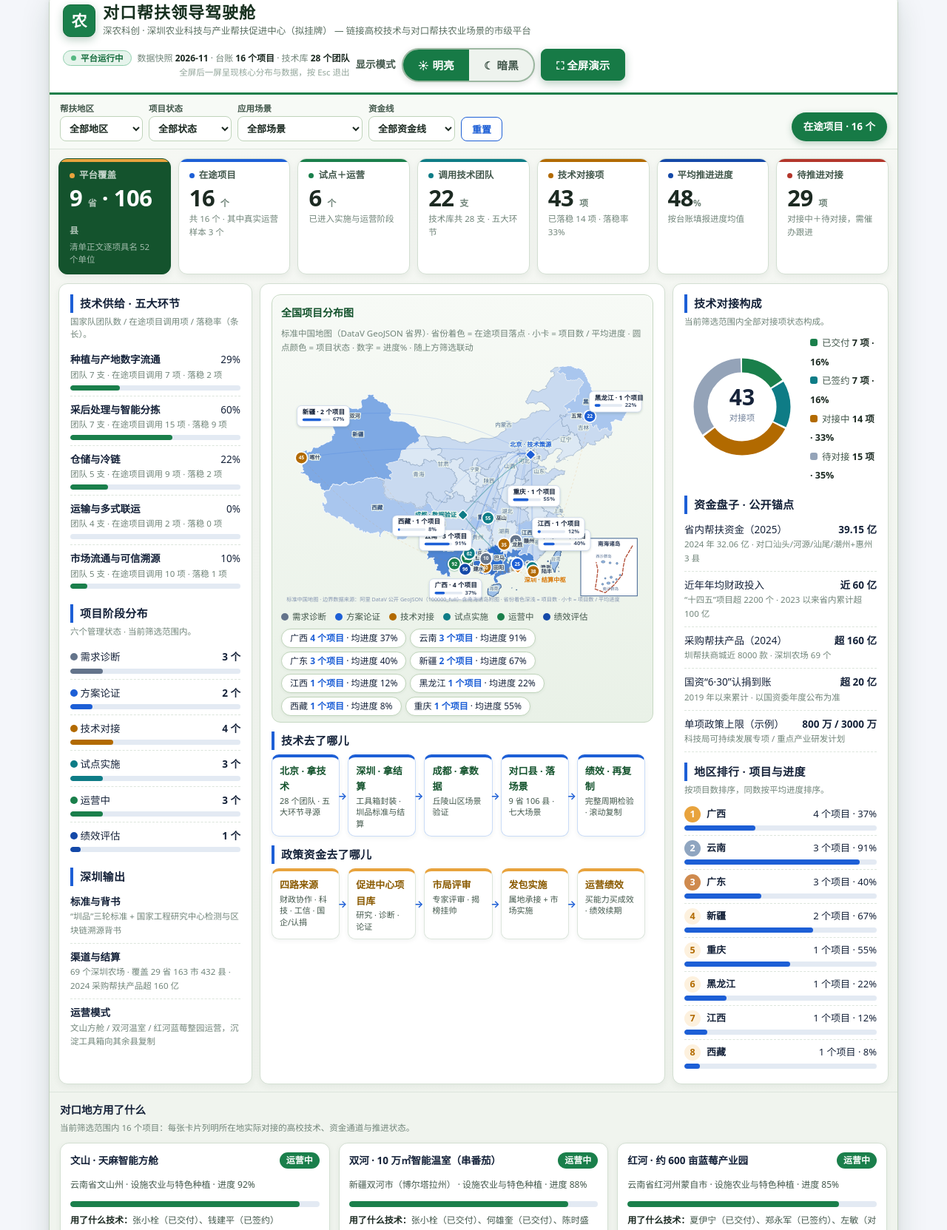
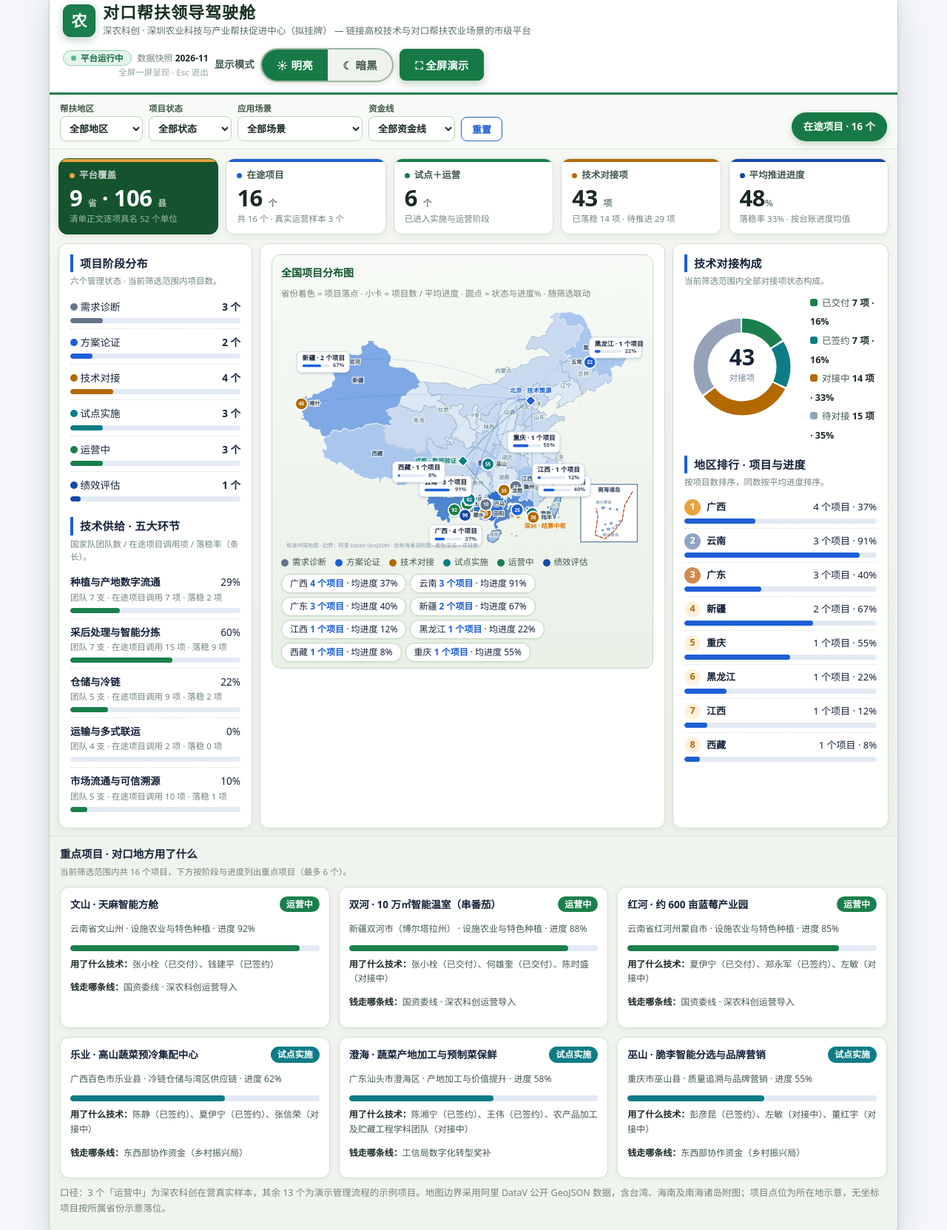
Before and after one commit to xiaohuan1228/duikou-bangfu, a plain HTML site: page index.html in a window 1280 px wide. Shown: the part 424-2087 px from the top of the page at 74% size. Drawn offline with Linux system fonts and the light colour scheme.

Commit message:
驾驶舱简化重组：全屏地图防遮挡，指标卡7减5，删重复板块

```diff
--- a/index.html
+++ b/index.html
@@ -176,14 +176,14 @@ footer{margin-top:44px;border-top:1px solid var(--line);padding-top:16px;color:v
 .cp-filters select{width:auto;min-width:112px;padding:6px 8px;font-size:13px;min-height:32px}
 .cp-filters .btn{min-height:32px;padding:6px 14px;font-size:13px}
 .cp-total{margin-left:auto;background:var(--blue);color:#fff;border-radius:8px;padding:7px 14px;font-size:13px;font-weight:700;white-space:nowrap}
-.cp-kpis{display:grid;grid-template-columns:repeat(7,1fr);gap:8px;padding:8px 10px 0;flex:none}
+.cp-kpis{display:grid;grid-template-columns:repeat(5,1fr);gap:8px;padding:8px 10px 0;flex:none}
 .cp-kpi{background:var(--card);border:1px solid var(--line);border-radius:8px;padding:9px 11px;min-width:0}
 .cp-kpi .dot{width:7px;height:7px;border-radius:50%;display:inline-block;margin-right:6px}
 .cp-kpi .lab{font-size:12px;color:var(--ink2);white-space:nowrap;overflow:hidden;text-overflow:ellipsis}
 .cp-kpi .val{font-size:24px;font-weight:800;line-height:1.2;font-variant-numeric:tabular-nums}
 .cp-kpi .val small{font-size:12px;font-weight:600;color:var(--ink2)}
 .cp-kpi .note2{font-size:11.5px;color:var(--ink3);line-height:1.45;white-space:nowrap;overflow:hidden;text-overflow:ellipsis}
-@media(max-width:1020px){.cp-kpis{grid-template-columns:repeat(4,1fr)}}
+@media(max-width:1020px){.cp-kpis{grid-template-columns:repeat(3,1fr)}}
 @media(max-width:560px){.cp-kpis{grid-template-columns:repeat(2,1fr)}.cp-title p{display:none}}
 .cp-main{display:grid;grid-template-columns:262px minmax(0,1fr) 292px;gap:8px;padding:8px 10px;align-items:stretch;min-height:0}
 .cp-shell:fullscreen .cp-main{flex:1}
@@ -385,8 +385,35 @@ footer{margin-top:44px;border-top:1px solid var(--line);padding-top:16px;color:v
 [data-theme="dark"] .cp-proj{border-color:#2f4a3a;box-shadow:none}
 [data-theme="dark"] .cp-bar{background:#2a3d31}
 [data-theme="dark"] .cp-shell:fullscreen,[data-theme="dark"] .cp-shell.cp-pseudo{background:linear-gradient(180deg,#16211b,#101713)}
-.cp-shell.cp-pseudo{position:fixed;inset:0;z-index:300;width:100%;height:100%;height:100dvh;border-radius:0;border:none;overflow-y:auto}
+.cp-shell.cp-pseudo{position:fixed;inset:0;z-index:300;width:100%;height:100%;height:100dvh;border-radius:0;border:none;overflow:hidden}
 body.cp-locked{overflow:hidden}
+
+/* ---------- 全屏遮挡修正 + 简化布局 ----------
+   全屏时外壳是定高 flex 列：头/筛选/KPI/底栏各占自然高度，中栏 flex:1 吃掉剩余高度；
+   地图列改为 flex 列，SVG 同时受宽与高约束（viewBox 等比 meet 缩放），
+   省份小卡、落点、附图框都在 SVG 内部随图缩放，不再被底栏或侧栏盖住，也不需要滚动才看得全。 */
+.cp-shell:fullscreen .cp-main,.cp-shell.cp-pseudo .cp-main{flex:1 1 auto;min-height:0}
+.cp-shell:fullscreen .cp-col-map,.cp-shell.cp-pseudo .cp-col-map{display:flex;flex-direction:column;overflow:hidden}
+.cp-shell:fullscreen .cp-viz-wrap,.cp-shell.cp-pseudo .cp-viz-wrap{flex:1 1 auto;min-height:0;display:flex;flex-direction:column}
+.cp-shell:fullscreen .cp-viz-head,.cp-shell.cp-pseudo .cp-viz-head{flex:none}
+.cp-shell:fullscreen #cpViz,.cp-shell.cp-pseudo #cpViz{flex:1 1 auto;min-height:0}
+.cp-shell:fullscreen #cpViz svg,.cp-shell.cp-pseudo #cpViz svg{width:100%;height:100%;max-height:none}
+.cp-shell:fullscreen .legend,.cp-shell.cp-pseudo .legend{flex:none}
+.cp-shell:fullscreen .cp-dest,.cp-shell.cp-pseudo .cp-dest{flex:none}
+.cp-shell:fullscreen .cp-bottom,.cp-shell.cp-pseudo .cp-bottom{max-height:196px}
+.cp-shell.cp-pseudo .cp-col{overflow-y:auto;scrollbar-width:thin}
+.cp-shell.cp-pseudo .cp-col-map{overflow:hidden}
+.cp-shell.cp-pseudo .cp-bottom{overflow-y:auto;scrollbar-width:thin}
+@media(min-width:1280px){
+  .cp-shell:fullscreen #cpProjGrid,.cp-shell.cp-pseudo #cpProjGrid{grid-template-columns:repeat(6,1fr)}
+}
+/* 窄屏全屏：整列可滚动，地图保持自然比例在最前，不做高度压缩 */
+@media(max-width:1020px){
+  .cp-shell:fullscreen .cp-col-map,.cp-shell.cp-pseudo .cp-col-map{display:block;overflow:visible}
+  .cp-shell:fullscreen #cpViz svg,.cp-shell.cp-pseudo #cpViz svg{height:auto}
+  .cp-shell.cp-pseudo .cp-main{overflow-y:auto}
+  .cp-shell.cp-pseudo .cp-col{overflow:visible}
+}
 </style>
 </head>
 <body>
@@ -438,7 +465,7 @@ body.cp-locked{overflow:hidden}
           </div>
         </div>
         <div class="cp-head-actions">
-          <div class="cp-clock"><span class="cp-livechip"><i></i>平台运行中</span>数据快照 <b>2026-11</b> · 台账 <b>16 个项目</b> · 技术库 <b>28 个团队</b><br><span class="cp-fs-hint">全屏后一屏呈现核心分布与数据，按 Esc 退出</span></div>
+          <div class="cp-clock"><span class="cp-livechip"><i></i>平台运行中</span>数据快照 <b>2026-11</b><br><span class="cp-fs-hint">全屏一屏呈现 · Esc 退出</span></div>
           <span><span class="theme-label">显示模式</span><span class="theme-switch" role="group" aria-label="明亮与暗黑模式切换"><button type="button" data-set-theme="light" aria-pressed="true">☀ 明亮</button><button type="button" data-set-theme="dark" aria-pressed="false">☾ 暗黑</button></span></span>
           <button class="cp-fs-btn" id="cpFsBtn" type="button">⛶ 全屏演示</button>
         </div>
@@ -454,61 +481,35 @@ body.cp-locked{overflow:hidden}
       <div class="cp-kpis" id="cpKpis"></div>
       <div class="cp-main">
         <div class="cp-col">
-          <h3>技术供给 · 五大环节</h3>
+          <h3>项目阶段分布</h3>
+          <p class="sub2">六个管理状态 · 当前筛选范围内项目数。</p>
+          <div id="cpStages"></div>
+          <h3 style="margin-top:14px">技术供给 · 五大环节</h3>
           <p class="sub2">国家队团队数 / 在途项目调用项 / 落稳率（条长）。</p>
           <div id="cpLinks"></div>
-          <h3 style="margin-top:14px">项目阶段分布</h3>
-          <p class="sub2">六个管理状态 · 当前筛选范围内。</p>
-          <div id="cpStages"></div>
-          <h3 style="margin-top:14px">深圳输出</h3>
-          <div class="cp-row"><div class="r1"><b>标准与背书</b></div><div class="r2">“圳品”三轮标准 + 国家工程研究中心检测与区块链溯源背书</div></div>
-          <div class="cp-row"><div class="r1"><b>渠道与结算</b></div><div class="r2">69 个深圳农场 · 覆盖 29 省 163 市 432 县 · 2024 采购帮扶产品超 160 亿</div></div>
-          <div class="cp-row"><div class="r1"><b>运营模式</b></div><div class="r2">文山方舱 / 双河温室 / 红河蓝莓整园运营，沉淀工具箱向其余县复制</div></div>
         </div>
         <div class="cp-col cp-col-map">
           <div class="cp-viz-wrap">
-            <div class="cp-viz-head"><b>全国项目分布图</b><span>标准中国地图（DataV GeoJSON 省界）· 省份着色 = 在途项目落点 · 小卡 = 项目数 / 平均进度 · 圆点颜色 = 项目状态 · 数字 = 进度% · 随上方筛选联动</span></div>
+            <div class="cp-viz-head"><b>全国项目分布图</b><span>省份着色 = 项目落点 · 小卡 = 项目数 / 平均进度 · 圆点 = 状态与进度% · 随筛选联动</span></div>
             <div id="cpViz" role="img" aria-label="全国对口帮扶项目分布地图：项目所在省份着色并标注项目数与平均进度，北京为技术策源、深圳为结算中枢、成都为数据验证，圆点为各项目落点"></div>
             <div class="legend" id="cpLegend"></div>
             <div class="cp-dest" id="cpDest"></div>
-          </div>
-          <h3 style="margin-top:12px">技术去了哪儿</h3>
-          <div class="cp-flow">
-            <div class="cp-fnode"><b>北京 · 拿技术</b><span>28 个团队 · 五大环节寻源</span></div>
-            <div class="cp-fnode"><b>深圳 · 拿结算</b><span>工具箱封装 · 圳品标准与结算</span></div>
-            <div class="cp-fnode"><b>成都 · 拿数据</b><span>丘陵山区场景验证</span></div>
-            <div class="cp-fnode"><b>对口县 · 落场景</b><span>9 省 106 县 · 七大场景</span></div>
-            <div class="cp-fnode"><b>绩效 · 再复制</b><span>完整周期检验 · 滚动复制</span></div>
-          </div>
-          <h3 style="margin-top:6px">政策资金去了哪儿</h3>
-          <div class="cp-flow">
-            <div class="cp-fnode money"><b>四路来源</b><span>财政协作 · 科技 · 工信 · 国企/认捐</span></div>
-            <div class="cp-fnode money"><b>促进中心项目库</b><span>研究 · 诊断 · 论证</span></div>
-            <div class="cp-fnode money"><b>市局评审</b><span>专家评审 · 揭榜挂帅</span></div>
-            <div class="cp-fnode money"><b>发包实施</b><span>属地承接 + 市场实施</span></div>
-            <div class="cp-fnode money"><b>运营绩效</b><span>买能力买成效 · 绩效续期</span></div>
           </div>
         </div>
         <div class="cp-col">
           <h3>技术对接构成</h3>
           <p class="sub2">当前筛选范围内全部对接项状态构成。</p>
           <div class="cp-donut-wrap"><div id="cpDonut"></div><div class="cp-legend" id="cpDonutLegend"></div></div>
-          <h3 style="margin-top:14px">资金盘子 · 公开锚点</h3>
-          <div class="cp-row"><div class="r1"><span>省内帮扶资金（2025）</span><b>39.15 亿</b></div><div class="r2">2024 年 32.06 亿 · 对口汕头/河源/汕尾/潮州+惠州 3 县</div></div>
-          <div class="cp-row"><div class="r1"><span>近年年均财政投入</span><b>近 60 亿</b></div><div class="r2">“十四五”项目超 2200 个 · 2023 以来省内累计超 100 亿</div></div>
-          <div class="cp-row"><div class="r1"><span>采购帮扶产品（2024）</span><b>超 160 亿</b></div><div class="r2">圳帮扶商城近 8000 款 · 深圳农场 69 个</div></div>
-          <div class="cp-row"><div class="r1"><span>国资“6·30”认捐到账</span><b>超 20 亿</b></div><div class="r2">2019 年以来累计 · 以国资委年度公布为准</div></div>
-          <div class="cp-row"><div class="r1"><span>单项政策上限（示例）</span><b>800 万 / 3000 万</b></div><div class="r2">科技局可持续发展专项 / 重点产业研发计划</div></div>
           <h3 style="margin-top:14px">地区排行 · 项目与进度</h3>
           <p class="sub2">按项目数排序，同数按平均进度排序。</p>
           <div id="cpRank"></div>
         </div>
       </div>
       <div class="cp-bottom">
-        <h3 style="margin:0 0 3px;font-size:14.5px">对口地方用了什么</h3>
+        <h3 style="margin:0 0 3px;font-size:14.5px">重点项目 · 对口地方用了什么</h3>
         <p class="sub2" style="font-size:11.5px;color:var(--ink3);margin:0 0 10px" id="cpProjNote"></p>
         <div class="grid g3" id="cpProjGrid"></div>
-        <p class="small" style="margin-top:10px">口径：3 个「运营中」为深农科创在营真实样本，其余 13 个为演示管理流程的示例项目；资金数字均为公开锚点，正式汇报以市局与各部门当年文件为准。分布图为标准中国地图：国界与省界采用阿里 DataV 公开 GeoJSON 边界数据（与交付指标看板同源），含台湾、海南及南海诸岛附图，按经纬度投影绘制，不使用瓦片地图组件；项目点位为所在地示意，不代表设施精确位置；无坐标项目按所属省份示意落位。</p>
+        <p class="small" style="margin-top:10px">口径：3 个「运营中」为深农科创在营真实样本，其余 13 个为演示管理流程的示例项目。地图边界采用阿里 DataV 公开 GeoJSON 数据，含台湾、海南及南海诸岛附图；项目点位为所在地示意，无坐标项目按所属省份示意落位。</p>
       </div>
     </div>
   </section>
@@ -980,12 +981,10 @@ function renderCockpit(){
   var rate=dockTotal?Math.round(dockDoneN/dockTotal*100):0;
   var kpis=[
     ["平台覆盖","#e8a33d","9 <small>省</small> · 106 <small>县</small>","清单正文逐项具名 52 个单位",1],
-    ["在途项目","#1d5fd6",'<span data-n="'+list.length+'">'+list.length+'</span> <small>个</small>',"共 16 个 · 其中真实运营样本 3 个",0],
+    ["在途项目","#1d5fd6",'<span data-n="'+list.length+'">'+list.length+'</span> <small>个</small>',"共 16 个 · 真实运营样本 3 个",0],
     ["试点＋运营","#1a7f4b",'<span data-n="'+running+'">'+running+'</span> <small>个</small>',"已进入实施与运营阶段",0],
-    ["调用技术团队","#0e7c86",'<span data-n="'+Object.keys(teamSet).length+'">'+Object.keys(teamSet).length+'</span> <small>支</small>',"技术库共 28 支 · 五大环节",0],
-    ["技术对接项","#b26a00",'<span data-n="'+dockTotal+'">'+dockTotal+'</span> <small>项</small>',"已落稳 "+dockDoneN+" 项 · 落稳率 "+rate+"%",0],
-    ["平均推进进度","#1449a8",'<span data-n="'+avg+'">'+avg+'</span><small>%</small>',"按台账填报进度均值",0],
-    ["待推进对接","#b3362b",'<span data-n="'+dockPending+'">'+dockPending+'</span> <small>项</small>',"对接中＋待对接，需催办跟进",0]
+    ["技术对接项","#b26a00",'<span data-n="'+dockTotal+'">'+dockTotal+'</span> <small>项</small>',"已落稳 "+dockDoneN+" 项 · 待推进 "+dockPending+" 项",0],
+    ["平均推进进度","#1449a8",'<span data-n="'+avg+'">'+avg+'</span><small>%</small>',"落稳率 "+rate+"% · 按台账进度均值",0]
   ];
   document.getElementById("cpKpis").innerHTML=kpis.map(function(k){return '<div class="cp-kpi'+(k[4]?" hero":"")+'" style="--acc:'+k[1]+'"><div class="lab"><span class="dot" style="background:'+k[1]+'"></span>'+k[0]+'</div><div class="val">'+k[2]+'</div><div class="note2">'+k[3]+'</div></div>';}).join("");
   cpCountUp();
@@ -1021,15 +1020,16 @@ function renderCockpit(){
     var avgp=Math.round(rank[r].prog/rank[r].n);
     return '<div class="cp-rank"><div class="r1"><span class="no">'+(i+1)+'</span><b>'+r+'</b><span style="margin-left:auto">'+rank[r].n+' 个项目 · '+avgp+'%</span></div><div class="cp-bar"><i style="width:'+avgp+'%;background:var(--blue)"></i></div></div>';
   }).join(""):'<div class="empty">当前筛选下暂无项目</div>';
-  /* 下：项目卡片 */
-  document.getElementById("cpProjNote").textContent="当前筛选范围内 "+list.length+" 个项目：每张卡片列明所在地实际对接的高校技术、资金通道与推进状态。";
-  document.getElementById("cpProjGrid").innerHTML=list.length?list.map(function(p){
+  /* 下：重点项目（筛选范围内按阶段优先级 + 进度排序，最多 6 个，卡片只保留技术与资金两行） */
+  var stageRank={"运营中":0,"试点实施":1,"绩效评估":2,"技术对接":3,"方案论证":4,"需求诊断":5};
+  var focus=list.slice().sort(function(a,b){return (stageRank[a.status]-stageRank[b.status])||(b.progress-a.progress);}).slice(0,6);
+  document.getElementById("cpProjNote").textContent="当前筛选范围内共 "+list.length+" 个项目，下方按阶段与进度列出重点项目（最多 6 个）。";
+  document.getElementById("cpProjGrid").innerHTML=focus.length?focus.map(function(p){
     return '<div class="cp-proj"><div style="display:flex;justify-content:space-between;gap:8px;align-items:flex-start"><h4>'+esc(p.name)+'</h4><span class="stag" style="background:'+pStatusColor(p.status)+'">'+p.status+'</span></div>'+
     '<p class="m">'+esc(p.loc)+' · '+esc(sceneShort(p.scene))+' · 进度 '+p.progress+'%</p>'+
     '<div class="cp-bar"><i style="width:'+p.progress+'%;background:'+pStatusColor(p.status)+'"></i></div>'+
     '<p class="m" style="margin-top:8px"><b style="color:var(--ink)">用了什么技术：</b>'+p.techs.map(function(d){return esc(TECHS[d.t].team.split(" ")[0])+"（"+d.s+"）";}).join("、")+'</p>'+
-    '<p class="m"><b style="color:var(--ink)">钱走哪条线：</b>'+esc(p.fund)+'</p>'+
-    '<p class="m"><b style="color:var(--ink)">下一节点：</b>'+esc(p.next)+'</p></div>';
+    '<p class="m"><b style="color:var(--ink)">钱走哪条线：</b>'+esc(p.fund)+'</p></div>';
   }).join(""):'<div class="empty">当前筛选组合下暂无在途项目，点「重置」查看全部。</div>';
   renderCpViz(list);
 }
@@ -1152,7 +1152,7 @@ function renderCpViz(list){
       +'<rect x="'+(px+10).toFixed(0)+'" y="'+(py+24).toFixed(0)+'" width="'+(52*avg/100).toFixed(0)+'" height="5" rx="2.5" fill="#1d5fd6"/>'
       +'<text x="'+(px+67).toFixed(0)+'" y="'+(py+29).toFixed(0)+'" font-size="10.5" font-weight="700" fill="'+pal.pillSub+'">'+avg+'%</text></g>';
   });
-  s+='<text x="10" y="'+(H-8)+'" font-size="10" fill="'+pal.note+'">标准中国地图 · 边界数据来源：阿里 DataV 公开 GeoJSON（100000_full）· 含南海诸岛附图 · 省份着色深浅 = 项目数 · 小卡 = 项目数 / 平均进度</text>';
+  s+='<text x="10" y="'+(H-8)+'" font-size="10" fill="'+pal.note+'">标准中国地图 · 边界：阿里 DataV GeoJSON · 含南海诸岛附图 · 着色深浅 = 项目数</text>';
   s+='</svg>';
   box.innerHTML=s;
 }
```
